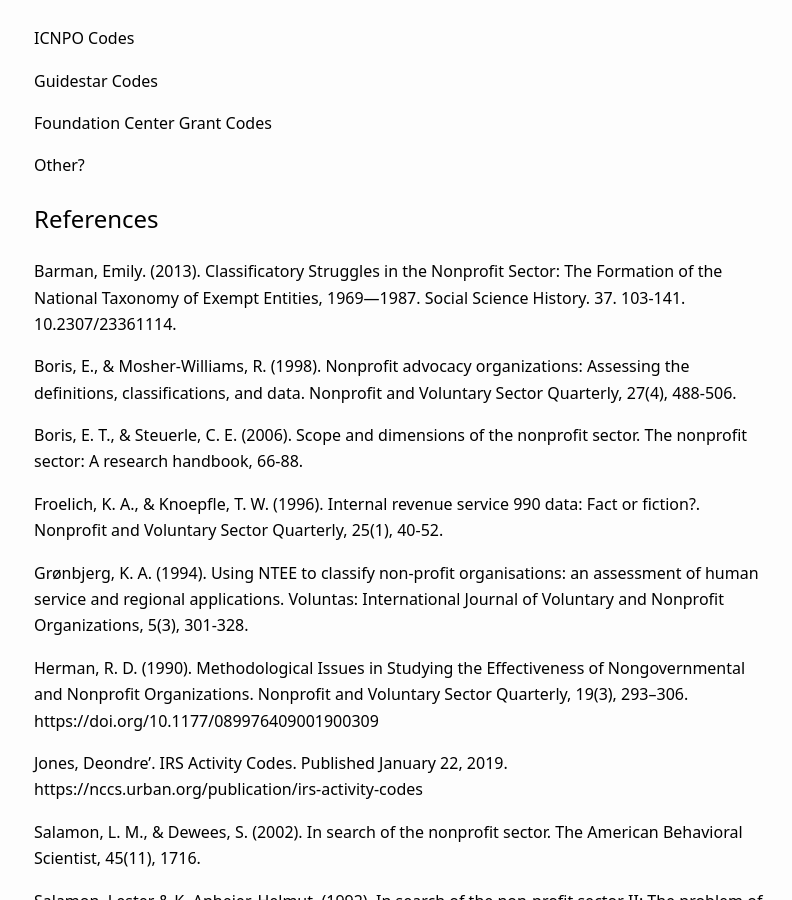
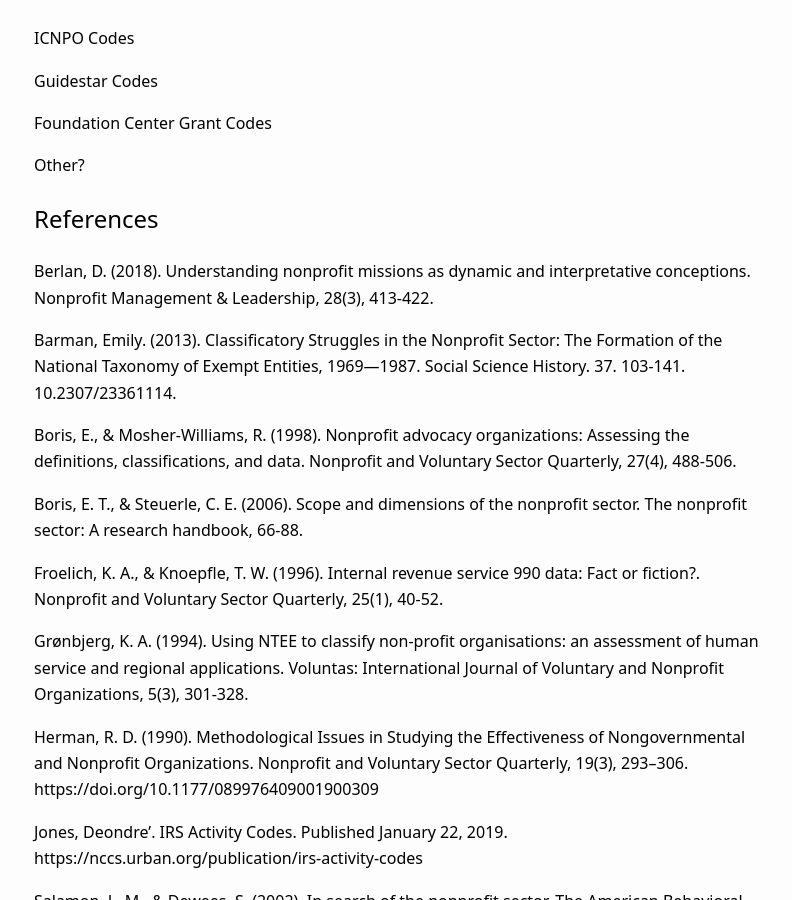
Before and after one commit to Nonprofit-Open-Data-Collective/machine_learning_mission_codes, a Jekyll site: the page built from docs/taxonomies.md, in a window 1280 px wide and 900 px high, scrolled down 2450 px. Shown: the whole window, without its empty margins (238-1030 px from the left). Built offline with Jekyll 4.4.1, drawn with Linux system fonts in a browser that asks for light colours; our own code applies the rules of GitHub Pages for plain Markdown files.

Commit message:
Update taxonomies.md

```diff
--- a/docs/taxonomies.md
+++ b/docs/taxonomies.md
@@ -85,6 +85,9 @@
 
 ## References
 
+Berlan, D. (2018). Understanding nonprofit missions as dynamic and interpretative conceptions.
+Nonprofit Management & Leadership, 28(3), 413-422.
+
 Barman, Emily. (2013). Classificatory Struggles in the Nonprofit Sector: The Formation of the National Taxonomy of Exempt Entities, 1969—1987. Social Science History. 37. 103-141. 10.2307/23361114.
 
 Boris, E., & Mosher-Williams, R. (1998). Nonprofit advocacy organizations: Assessing the definitions, classifications, and data. Nonprofit and Voluntary Sector Quarterly, 27(4), 488-506.
```
